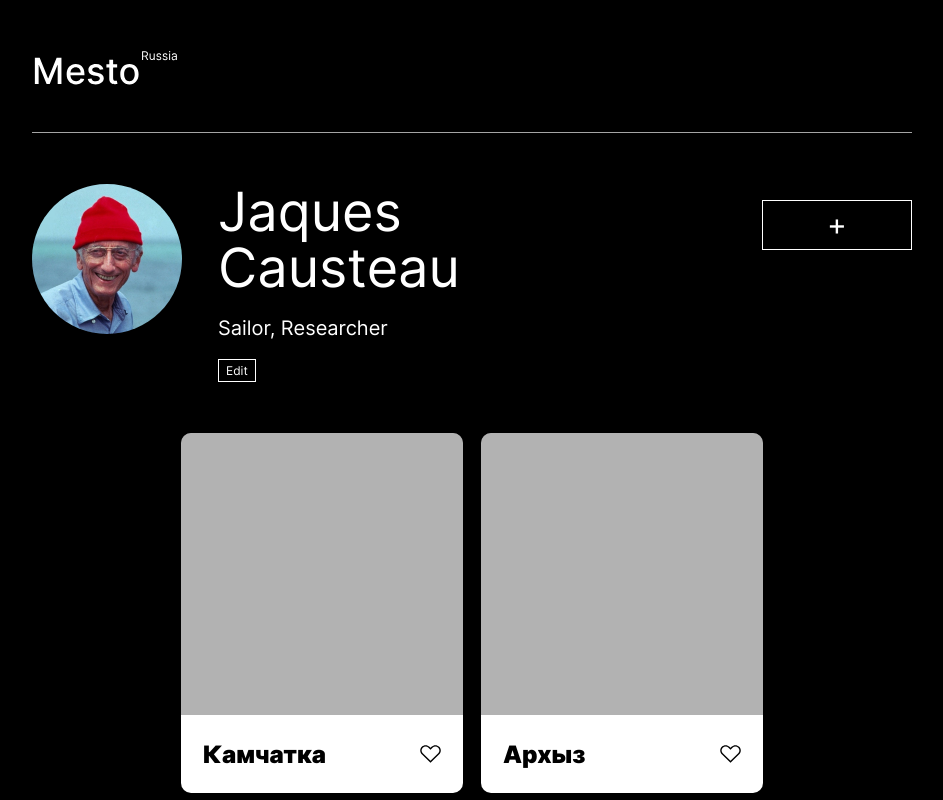
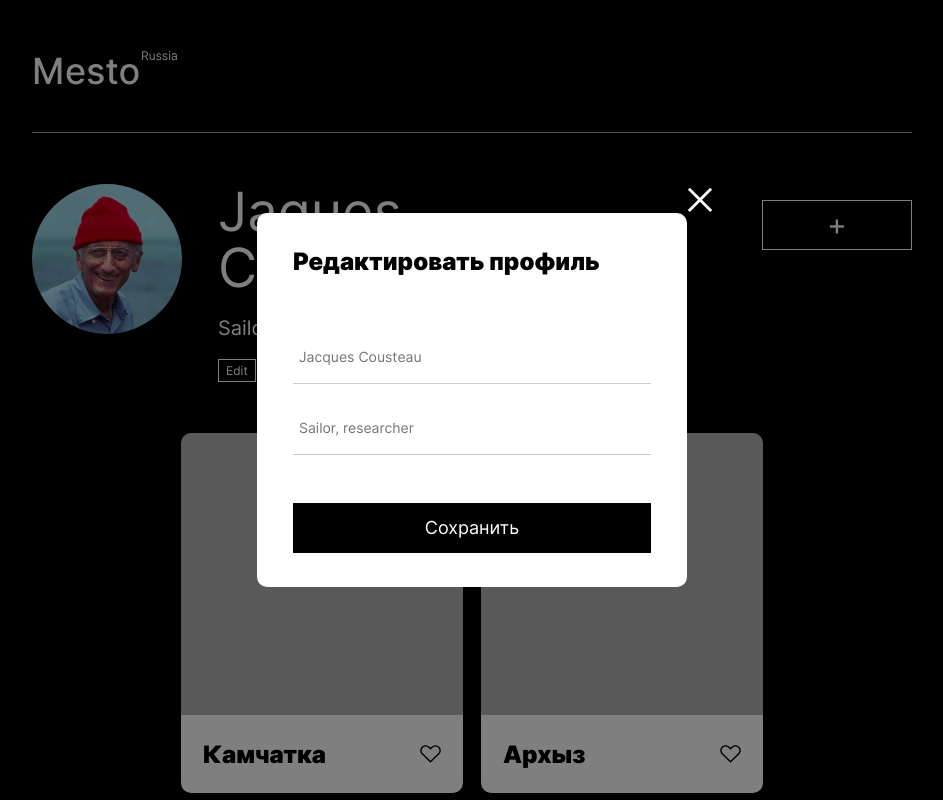
Before and after one commit to roschek/mesto, a plain HTML site: page index.html in a window 1280 px wide. Both pictures are taken after a click on the button "Edit". Shown: the top 800 px of the page, without its empty margins (168-1111 px from the left). Drawn offline with Linux system fonts and the light colour scheme.

Commit message:
make next popup

```diff
--- /dev/null
+++ b/blocks/popup/__button/button__popup-edit.css
@@ -0,0 +1,9 @@
+.button__popup-edit{
+  width: 100%;
+  height: 50px;
+  border: 1px solid rgba(0, 0, 0, .2);
+  margin-top: 48px;
+  color: white;
+  font-size: 18px;
+  background-color: black;
+}
--- a/blocks/popup/popup.css
+++ b/blocks/popup/popup.css
@@ -4,6 +4,7 @@
 @import url(./__form/popup__form.css);
 @import url(./__input/popup__input.css);
 @import url(./__button/popup__button.css);
+@import url(./__button/button__popup-edit.css);
 @import url(./_is-opened/popup_is-opened.css);
 
 .popup {
--- a/index.html
+++ b/index.html
@@ -51,6 +51,20 @@
         </form>
       </div>
     </div>
+      <!--новый див с редактированием карточки-->
+
+      <div class="popup popup__edit">
+        <div class="popup__content">
+          <img src="images/close.svg" alt="" class="popup__close popup__close-edit">
+          <h3 class="popup__title">Редактировать профиль</h3>
+          <form class="popup__form" name="new">
+              <input type="text" name="name" class="popup__input popup__input_type_name" placeholder="Jacques Cousteau">
+              <input type="text" name="link" class="popup__input popup__input_type_link-url" placeholder="Sailor, researcher">
+              <button type class="button button__popup-edit">Сохранить</button>
+          </form>
+        </div>
+      </div>
+
   </div>
   <script src="script/cards.js"></script>
   <script src="script/script.js"></script>
--- a/script/script.js
+++ b/script/script.js
@@ -1,14 +1,14 @@
 
 const button = document.querySelector('.button');
+const buttonEdit = document.querySelector('.button__edit');
 const placesList = document.querySelector('.places-list');
-// Переменная не используется
+
 const likeIcon = document.querySelector('.place-card__like-icon');
 const popup = document.querySelector('.popup');
+const popupEdit =document.querySelector('.popup__edit');
 const popupClose = document.querySelector('.popup__close');
+const popupCloseEdit = document.querySelector('.popup__close-edit');
 const form = document.forms.new;
-
-//++ Можно лучше
-// Вызов методов перенести в конец скрипта
 
 
 
@@ -17,6 +17,10 @@ const form = document.forms.new;
 function togglePopup() {
   popup.classList.toggle('popup_is-opened');
 };
+
+function togglePopupEdit(){
+  popupEdit.classList.toggle('popup_is-opened');
+}
 
 
 
@@ -115,8 +119,10 @@ placesList.addEventListener('click', function (event) {
    };
 })
 
+buttonEdit.addEventListener('click',togglePopupEdit);
 button.addEventListener('click', togglePopup);
 popupClose.addEventListener('click', togglePopup);
+popupCloseEdit.addEventListener('click', togglePopupEdit);
 form.addEventListener('submit', addNewPhoto);
 addPhoto();
 
```
